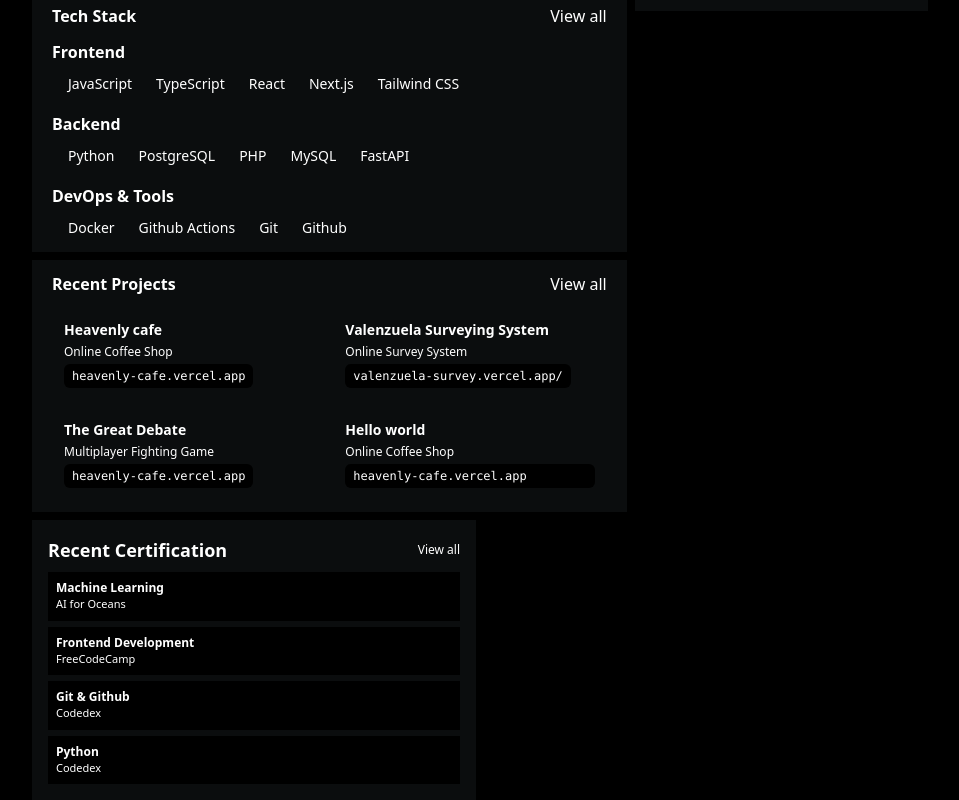
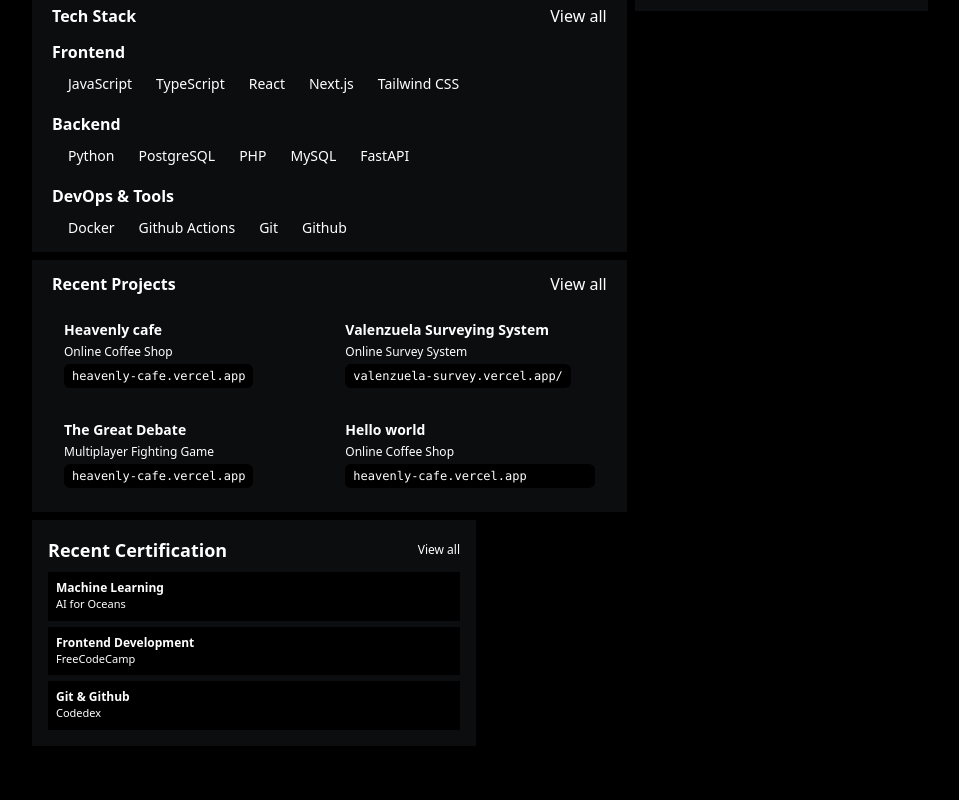
Before and after one commit to redd1514/my-portfolio, a React (Vite) app: page / in a window 1280 px wide. Shown: the part 654-1454 px from the top of the page, without its empty margins (160-1119 px from the left). After the commit the page ends 1400 px from the top, so only its background shows below. Built offline with nearby package versions, Linux system fonts and the light colour scheme.

Commit message:
initail commit

```diff
--- a/src/components/recentCertification.jsx
+++ b/src/components/recentCertification.jsx
@@ -22,10 +22,7 @@ const Certificate = () => {
                 <h3 className="text-xs font-semibold">Git & Github</h3>
                 <p className="text-[11px]">Codedex</p>
             </a>
-            <a className="block p-2 dark:bg-black bg-gray-100 dark:hover:bg-gray-950 hover:bg-gray-300 transition-colors duration-200" href="https://drive.google.com/file/d/1s1YG399mEEYskXwcjVHEaAwnYjeC5PDD/view">
-                <h3 className="text-xs font-semibold">Python</h3>
-                <p className="text-[11px]">Codedex</p>
-            </a>
+
         </div>
 
     </div>
```
